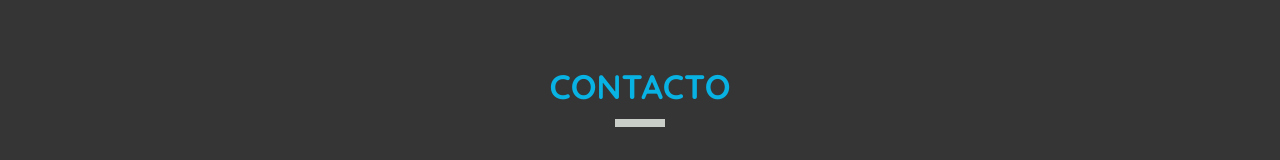
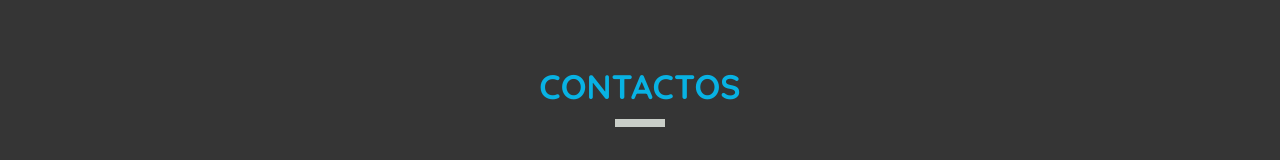
Before and after one commit to ZiriusB/3erepositorio, a website: page index.html in a window 1280 px wide. Shown: the part 1641-1801 px from the top of the page. Drawn offline with nearby package versions, Linux system fonts and the light colour scheme.

Commit message:
Actualizar NodeJs8

```diff
--- a/index.html
+++ b/index.html
@@ -107,7 +107,7 @@
     <footer>
       <section class="contacto">
         <div class="contenedor">
-          <h3 class="titulo wow fadeInDown">CONTACTO</h3>
+          <h3 class="titulo wow fadeInDown">CONTACTOS</h3>
           <div class="borde wow fadeInDown"></div>
           <form class="formulario" action="#" method="post">
             <input type="text" placeholder="Nombre" name="nombre" value="" required>
```
